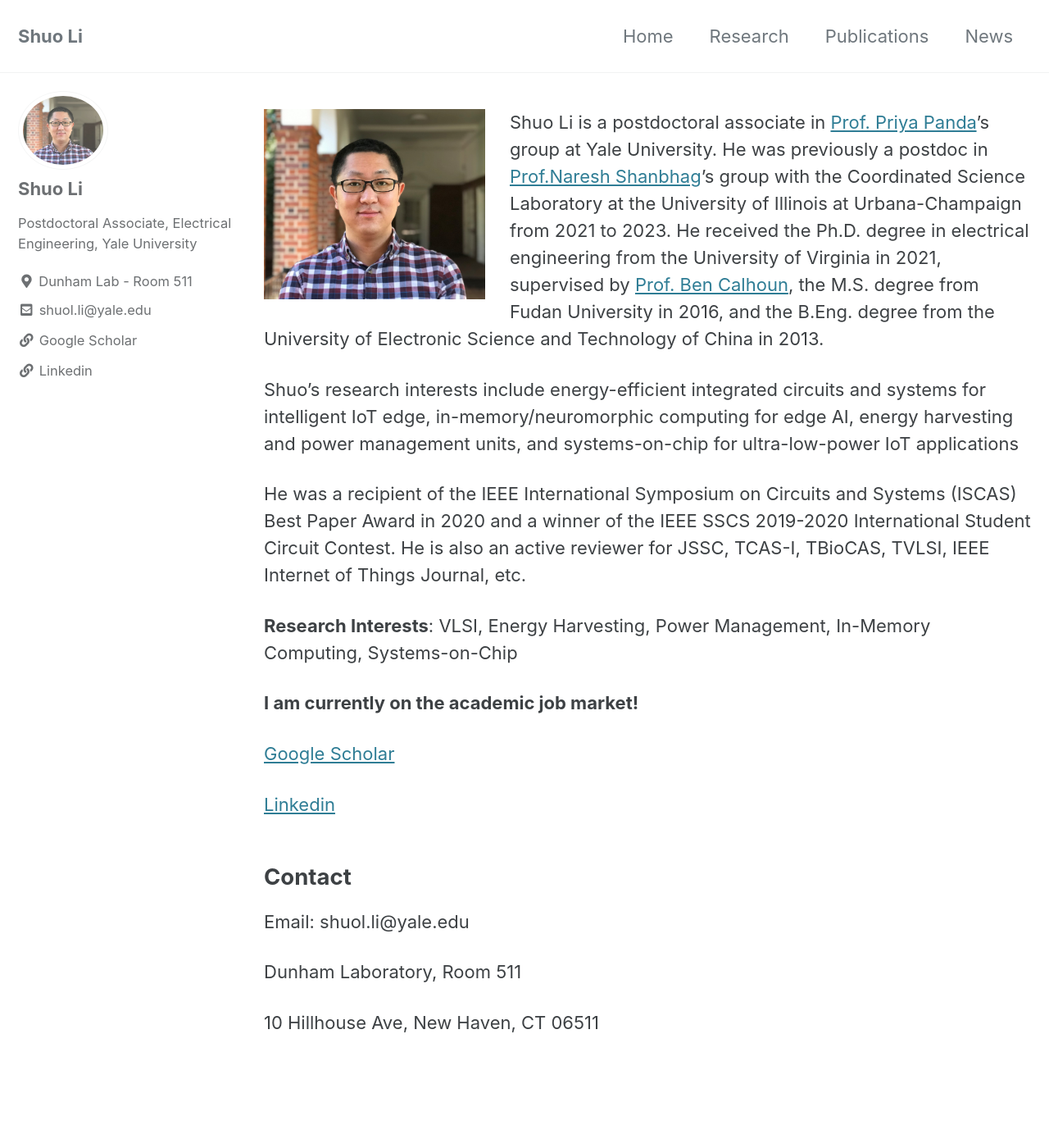
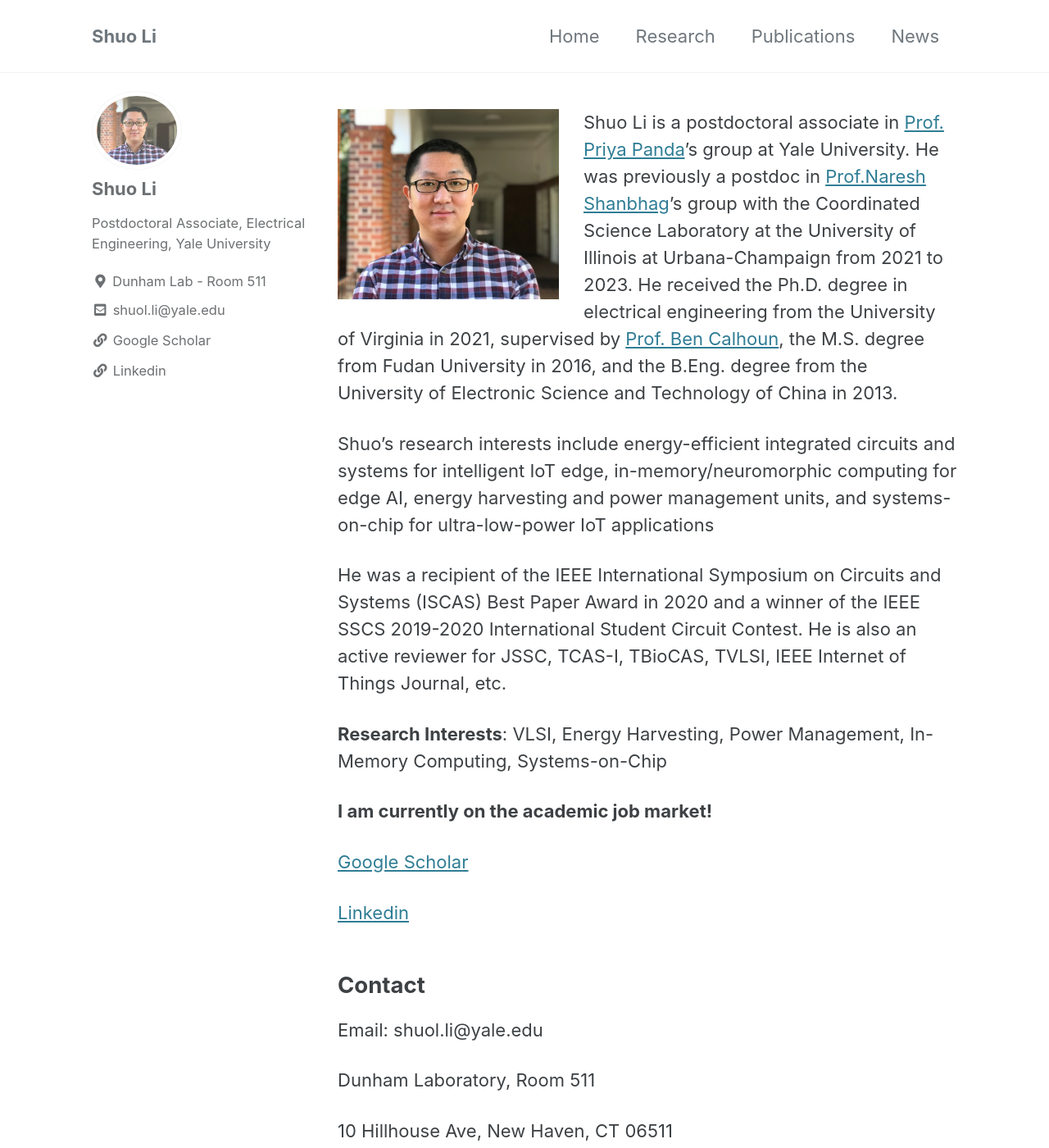
Before and after one commit to shuoli365/shuoli365.github.io, a Jekyll site: the page built from index.md, in a window 1280 px wide and 1400 px high. Shown: the whole window at 82% size. Built offline with Jekyll 4.4.1, drawn with Linux system fonts in a browser that asks for light colours; cached includes are drawn as plain includes.

Commit message:
Update _variables.scss

```diff
--- a/_sass/minimal-mistakes/_variables.scss
+++ b/_sass/minimal-mistakes/_variables.scss
@@ -148,7 +148,7 @@ $small: 600px !default;
 $medium: 768px !default;
 $medium-wide: 900px !default;
 $large: 1024px !default;
-$x-large: 1280px !default;
+$x-large: 1100px !default;
 $max-width: $x-large !default;
 
 /*
```
